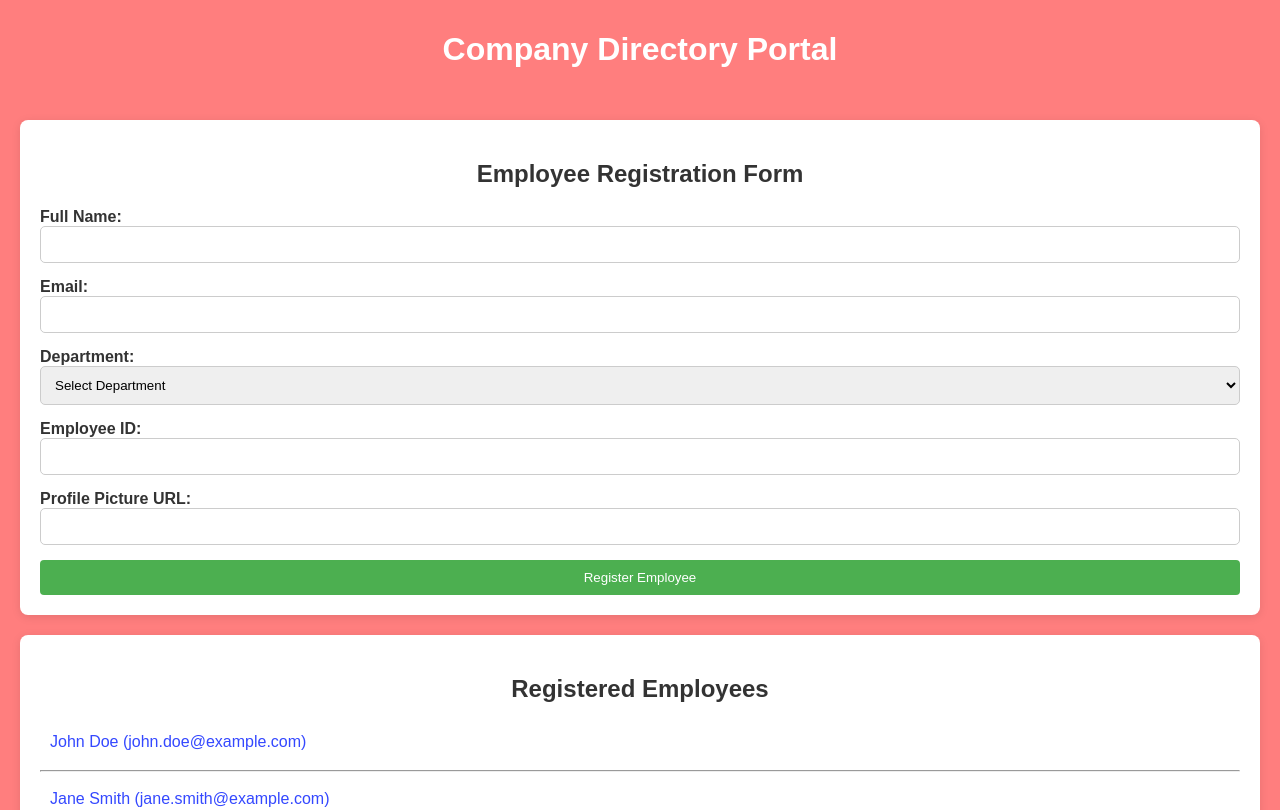
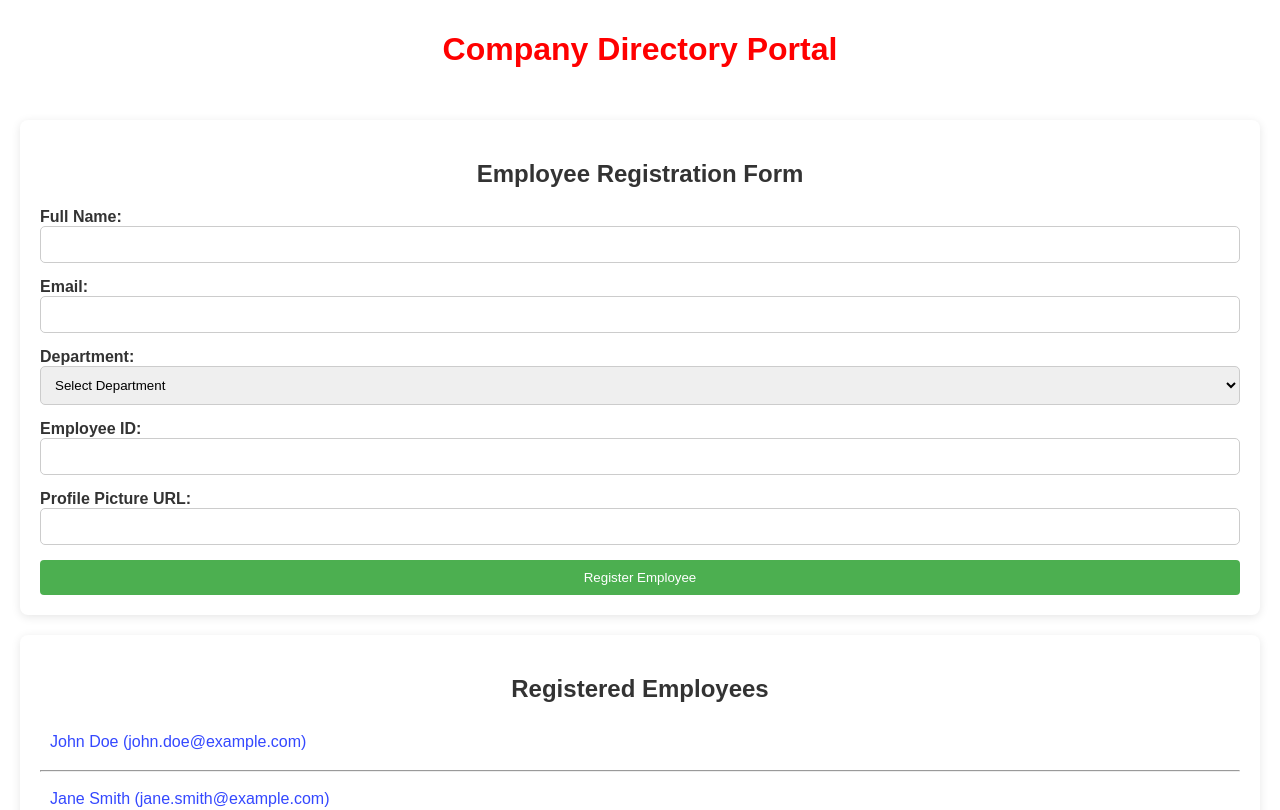
Before and after one commit to monster-09/Innomatics-Assignments, a plain HTML site: page Assignment 1/index.html in a window 1280 px wide. Shown: the top 810 px of the page. Drawn offline with Linux system fonts and the light colour scheme.

Commit message:
styles.css

```diff
--- a/Assignment 1/styles.css
+++ b/Assignment 1/styles.css
@@ -1,14 +1,14 @@
 
 body {
     font-family: Arial, sans-serif;
-    background-color: #ff7e7e;
+    background-color: #ffffff;
     margin: 0;
     padding: 0;
     color: #333;
 }
 
 header {
-    color: rgb(255, 255, 255);
+    color: rgb(255, 0, 0);
     padding: 10px 0;
     text-align: center;
 }
```
